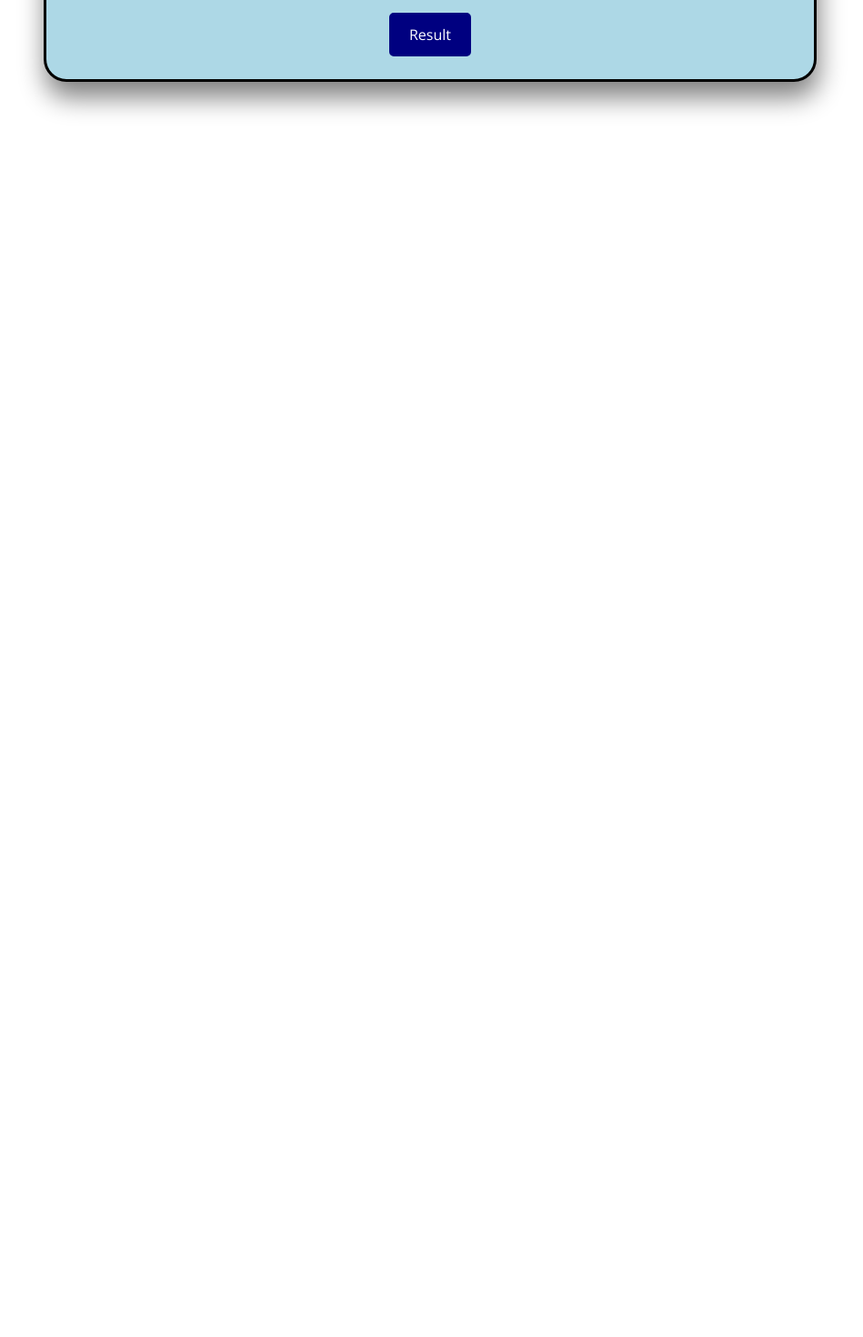
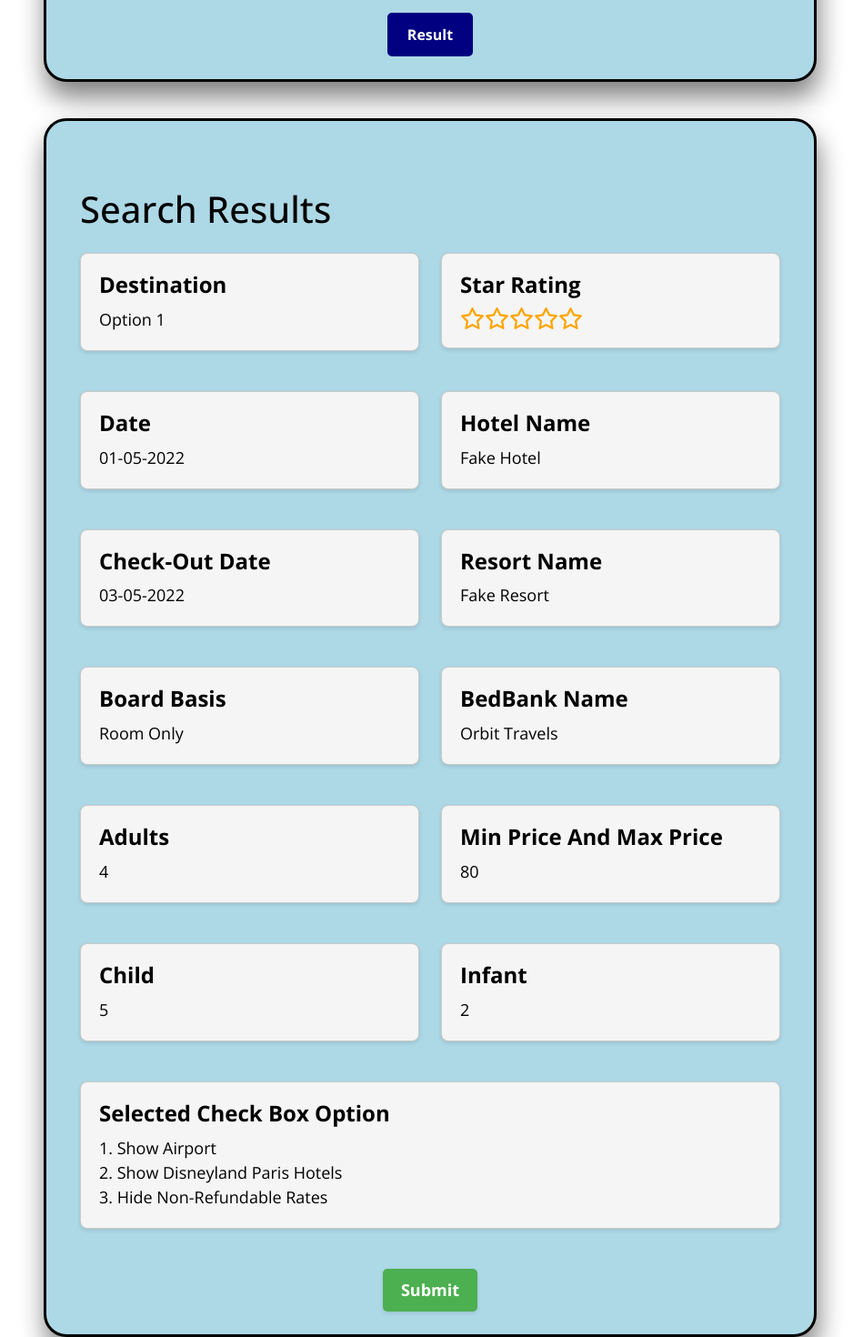
Before and after one commit to Dhaval3223/travel-app, a React (Create React App) app: page / in a window 1280 px wide. Shown: the part 653-2123 px from the top of the page at 91% size, without its empty margins (167-1116 px from the left). Before the commit the page ends 800 px from the top, so only its background shows below. Built offline with nearby package versions, Linux system fonts and the light colour scheme.

Commit message:
Added Placeholders in Main Form , Added result Page

```diff
--- a/src/App.css
+++ b/src/App.css
@@ -61,6 +61,7 @@
         border-radius: 5px;
         cursor: pointer;
         transition: background-position 0.3s;
+       font-weight: bold;
       }
 
       .resultButton:hover {
--- a/src/App.js
+++ b/src/App.js
@@ -12,6 +12,7 @@ import StarRating from './components/starRating';
 import TextBox from './components/textBox';
 import MultiSelectComboBox from './components/comboBoxMultiSelect';
 import axios from 'axios';
+import ResultPage from './components/resultComponent';
 
 function App() {
   const [selectedValues, setSelectedValues] = useState([]);
@@ -85,6 +86,7 @@ function App() {
   };
 
   return (
+    <>
     <div className="App">
       <div className='searchBoxContainer'>
         <div className='searchBox'>
@@ -168,10 +170,18 @@ function App() {
                 Result
               </div>
               </div>
+
           </div>
         </div>
       </div>
     </div>
+
+    {/* // Result Page Start Region */}
+
+    <div>
+    <ResultPage />
+    </div>
+    </>
   );
 }
 
--- /dev/null
+++ b/src/components/resultComponent/index.js
@@ -0,0 +1,145 @@
+import React from 'react';
+import './style.css';
+import StarRating from '../starRating';
+
+const ResultPage = () => {
+  return (
+    <div className='resultContainer'>
+      <div className="container">
+        <h1 className="mt-5">Search Results</h1>
+        <div className="row mt-4">
+          <div className="col-6 col-sm-12 col-md-6">
+            <div className="card">
+              <div className="card-body">
+                <h5 className="card-title">Destination</h5>
+                <p className="card-text">Option 1</p>
+              </div>
+            </div>
+          </div>
+          <div className="col-6 col-sm-12 col-md-6">
+            <div className="card">
+              <div className="card-body">
+                <h5 className="card-title">Star Rating</h5>
+                <p className="card-text"><StarRating totalStars={5} /></p>
+              </div>
+            </div>
+          </div>
+        </div>
+        <div className="row mt-4">
+          <div className="col-6 col-sm-12 col-md-6">
+            <div className="card">
+              <div className="card-body">
+                <h5 className="card-title">Date</h5>
+                <p className="card-text">01-05-2022</p>
+              </div>
+            </div>
+          </div>
+          <div className="col-6 col-sm-12 col-md-6">
+            <div className="card">
+              <div className="card-body">
+                <h5 className="card-title">Hotel Name</h5>
+                <p className="card-text">Fake Hotel</p>
+              </div>
+            </div>
+          </div>
+        </div>
+        <div className="row mt-4">
+          <div className="col-6 col-sm-12 col-md-6">
+            <div className="card">
+              <div className="card-body">
+                <h5 className="card-title">Check-Out Date</h5>
+                <p className="card-text">03-05-2022</p>
+              </div>
+            </div>
+          </div>
+          <div className="col-6 col-sm-12 col-md-6">
+            <div className="card">
+              <div className="card-body">
+                <h5 className="card-title">Resort Name</h5>
+                <p className="card-text">Fake Resort</p>
+              </div>
+            </div>
+          </div>
+        </div>
+
+        <div className="row mt-4">
+          <div className="col-6 col-sm-12 col-md-6">
+            <div className="card">
+              <div className="card-body">
+                <h5 className="card-title">Board Basis</h5>
+                <p className="card-text">Room Only</p>
+              </div>
+            </div>
+          </div>
+          <div className="col-6 col-sm-12 col-md-6">
+            <div className="card">
+              <div className="card-body">
+                <h5 className="card-title">BedBank Name</h5>
+                <p className="card-text">Orbit Travels</p>
+              </div>
+            </div>
+          </div>
+        </div>
+
+        <div className="row mt-4">
+          <div className="col-6 col-sm-12 col-md-6">
+            <div className="card">
+              <div className="card-body">
+                <h5 className="card-title">Adults</h5>
+                <p className="card-text">4</p>
+              </div>
+            </div>
+          </div>
+          <div className="col-6 col-sm-12 col-md-6">
+            <div className="card">
+              <div className="card-body">
+                <h5 className="card-title">min price and max price</h5>
+                <p className="card-text">80</p>
+              </div>
+            </div>
+          </div>
+        </div>
+
+        <div className="row mt-4">
+          <div className="col-6 col-sm-12 col-md-6">
+            <div className="card">
+              <div className="card-body">
+                <h5 className="card-title">Child</h5>
+                <p className="card-text">5</p>
+              </div>
+            </div>
+          </div>
+          <div className="col-6 col-sm-12 col-md-6">
+            <div className="card">
+              <div className="card-body">
+                <h5 className="card-title">Infant</h5>
+                <p className="card-text">2</p>
+              </div>
+            </div>
+          </div>
+        </div>
+        <div className='row mt-4'>
+          <div className="col-12">
+            <div className="card">
+              <div className="card-body">
+                <h5 className="card-title">Selected Check box option</h5>
+                <p className="card-text">1. Show Airport</p>
+                <p className="card-text">2. Show Disneyland Paris Hotels</p>
+                <p className="card-text">3. Hide Non-Refundable Rates</p>
+              </div>
+            </div>
+          </div>
+        </div>
+
+        <div className="row mt-4">
+            <div className="col-12 text-center">
+                <button type="submit" className="btn btn-primary custom-button">Submit</button>
+            </div>
+            </div>
+
+          </div>
+        </div>
+  );
+};
+
+export default ResultPage;
--- /dev/null
+++ b/src/components/resultComponent/style.css
@@ -0,0 +1,90 @@
+.resultContainer {
+    /* max-width: 800px;
+    margin: 0 auto;
+    padding: 20px; */
+    border: 3px solid black;
+    box-shadow: 2px 17px 29px gray;
+    padding: 25px;
+    border-radius: 25px;
+    margin: 0 auto;
+    /* font-family: cursive; */
+    font-family: 'Open Sans', sans-serif;
+    background-color: lightblue;
+    color: black;
+    width: 100%;
+    max-width: 850px;
+  }
+
+  .mt-5 {
+    margin-top: 30px;
+  }
+
+  .card {
+    background-color: #f5f5f5;
+    border-radius: 8px;
+    box-shadow: 0 2px 4px rgba(0, 0, 0, 0.1);
+    margin-bottom: 20px;
+  }
+
+  .card-body {
+    padding: 20px;
+  }
+
+  .card-title {
+    font-size: 24px;
+    font-weight: bold;
+    margin-bottom: 10px;
+    text-transform: capitalize;
+  }
+
+  .card-text {
+    font-size: 18px;
+    margin-bottom: 0;
+  }
+
+  .row {
+    display: flex;
+    justify-content: space-between;
+  }
+
+  .col-6 {
+    flex-basis: 50%;
+  }
+
+  .star-rating {
+    display: flex;
+    align-items: center;
+    margin-top: 10px;
+  }
+
+  .star-rating-icon {
+    cursor: pointer;
+    font-size: 24px;
+    color: #c1c1c1;
+    transition: color 0.3s;
+  }
+
+  .star-rating-icon:hover,
+  .star-rating-icon.selected {
+    color: #ffbf00;
+  }
+
+  .custom-button {
+    background-color: #4CAF50;
+    color: white;
+    border: none;
+    border-radius: 5px;
+    padding: 10px 20px;
+    font-size: 18px;
+    font-weight: bold;
+    box-shadow: 0 2px 4px rgba(0, 0, 0, 0.1);
+    transition: background-color 0.3s ease;
+  }
+
+  .custom-button:hover {
+    background-color: #45a049;
+  }
+
+  .custom-button:active {
+    background-color: #3d863b;
+  }
--- a/src/components/textBox/index.js
+++ b/src/components/textBox/index.js
@@ -10,7 +10,7 @@ const TextBox = () => {
 
   return (
     <div className="text-box">
-      <input type="text" value={text} onChange={handleChange} className="input-text" />
+      <input type="text" value={text} onChange={handleChange} className="input-text" placeholder="Enter Your Input" />
       {/* <p className="entered-text">You entered: {text}</p> */}
     </div>
   );
```
Also changed, not shown: 1 other file (tests, documents, lock files or other folders).
